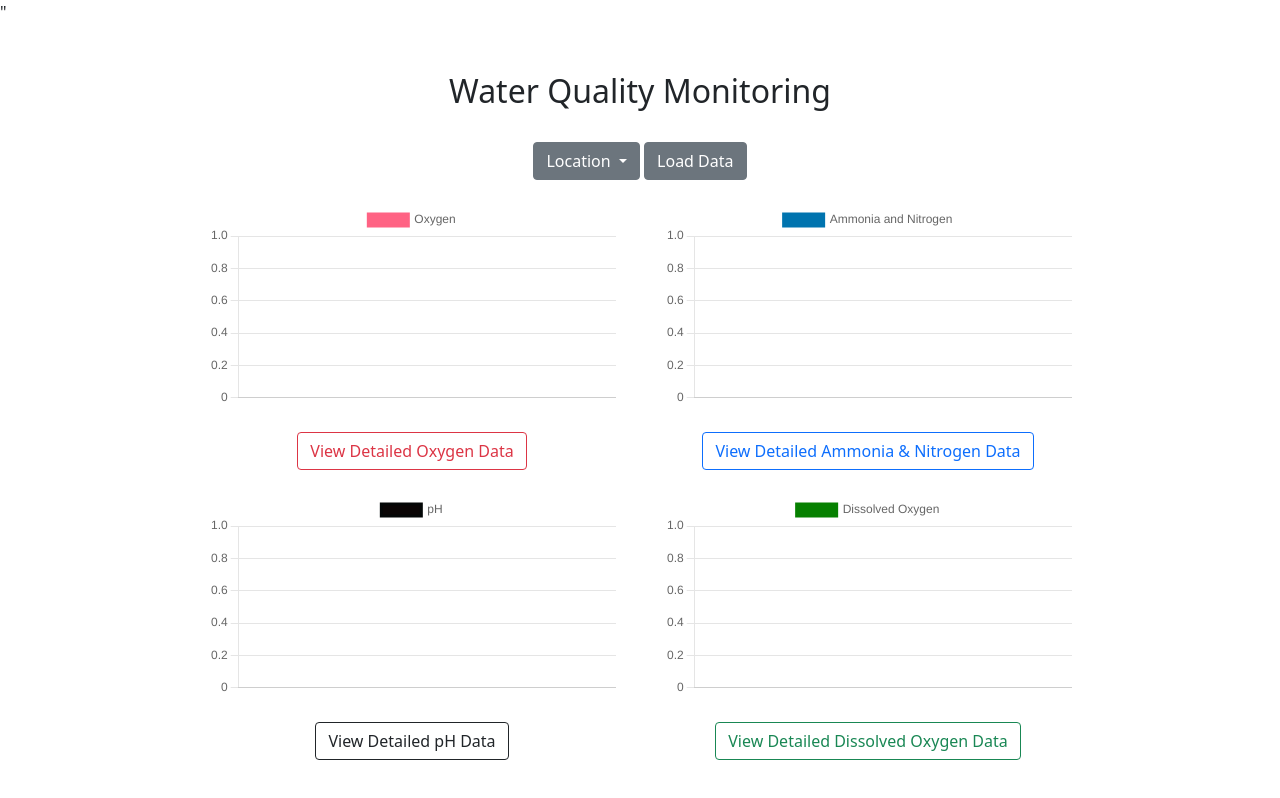
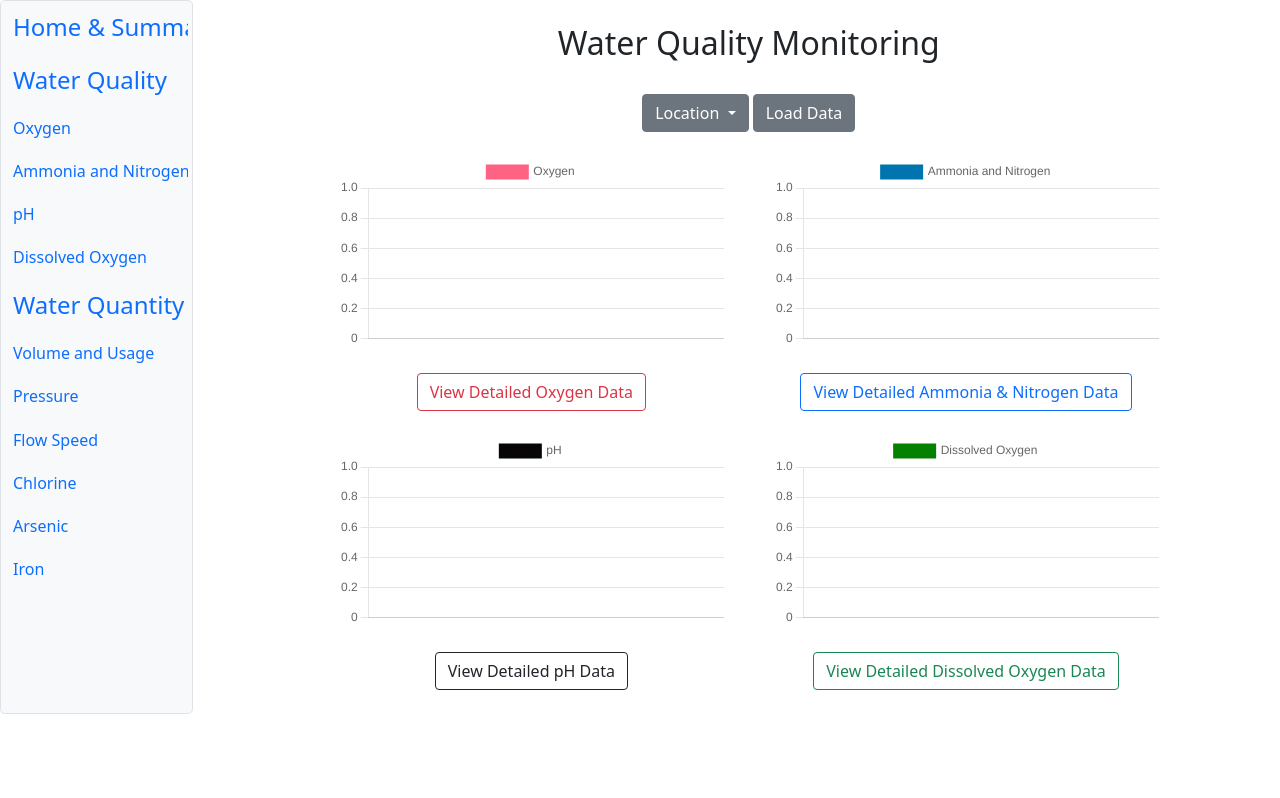
Before and after one commit to Namerlight/water-demo-test, a plain HTML site: page index.html in a window 1280 px wide. Drawn offline with nearby package versions, Linux system fonts and the light colour scheme; no server answers.

Commit message:
Added Navbar

```diff
--- a/index.html
+++ b/index.html
@@ -3,15 +3,109 @@
 <head>
     <meta charset="UTF-8">
     <meta name="viewport" content="width=device-width, initial-scale=1">
-    <script src="https://cdnjs.cloudflare.com/ajax/libs/Chart.js/3.5.1/chart.min.js"></script>"
+    <script src="https://cdnjs.cloudflare.com/ajax/libs/Chart.js/3.5.1/chart.min.js"></script>
     <link href="https://cdn.jsdelivr.net/npm/bootstrap@5.0.2/dist/css/bootstrap.min.css" rel="stylesheet">
-
     <title>Title</title>
 
 </head>
 
+<style>
+
+    main {
+        min-height: 80vh;
+    }
+
+    [class*='container'] {
+        border: 1px dashed #eee;
+        background-clip: content-box;
+    }
+
+    .row [class*='col'] {
+        background-clip: content-box;
+    }
+
+    .nav-item {
+        background-clip: content-box;
+    }
+</style>
+
 <body>
-    <div class="col-lg-9 mx-auto p-5 py-md-7 justify-content-center text-center">
+<div style="overflow: hidden">
+<div class="row flex-grow-sm-1 flex-grow-0">
+    <aside class="col-sm-2 flex-grow-sm-1 flex-shrink-2 flex-grow-0 sticky-top pb-sm-0 pb-2">
+        <div class="bg-light border rounded-3 p-1 h-100 sticky-top">
+            <ul class="nav nav-pills flex-sm-column flex-row mb-auto justify-content-between text-truncate">
+                <li class="nav-item">
+                    <a href="#" class="nav-link px-2 text-truncate">
+                        <span class="d-none d-sm-inline"><h4>Home & Summary</h4></span>
+                    </a>
+                </li>
+                <li>
+                    <a href="#" class="nav-link px-2 text-truncate">
+                        <span class="d-none d-sm-inline"><h4>Water Quality</h4></span>
+                    </a>
+                </li>
+                <li>
+                    <a href="#" class="nav-link px-2 text-truncate">
+                        <span class="d-none d-sm-inline"><h6>Oxygen</h6></span>
+                    </a>
+                </li>
+                <li>
+                    <a href="#" class="nav-link px-2 text-truncate">
+                        <span class="d-none d-sm-inline"><h6>Ammonia and Nitrogen</h6></span> </a>
+                </li>
+                <li>
+                    <a href="#" class="nav-link px-2 text-truncate">
+                        <span class="d-none d-sm-inline"><h6>pH</h6></span>
+                    </a>
+                </li>
+                <li>
+                    <a href="#" class="nav-link px-2 text-truncate">
+                        <span class="d-none d-sm-inline"><h6>Dissolved Oxygen</h6></span>
+                    </a>
+                </li>
+                <li>
+                    <a href="#" class="nav-link px-2 text-truncate">
+                        <span class="d-none d-sm-inline"><h4>Water Quantity</h4></span>
+                    </a>
+                </li>
+                <li>
+                    <a href="#" class="nav-link px-2 text-truncate">
+                        <span class="d-none d-sm-inline"><h6>Volume and Usage</h6></span>
+                    </a>
+                </li>
+                <li>
+                    <a href="#" class="nav-link px-2 text-truncate">
+                        <span class="d-none d-sm-inline"><h6>Pressure</h6></span>
+                    </a>
+                </li>
+                <li>
+                    <a href="#" class="nav-link px-2 text-truncate">
+                        <span class="d-none d-sm-inline"><h6>Flow Speed</h6></span>
+                    </a>
+                </li>
+                <li>
+                    <a href="#" class="nav-link px-2 text-truncate">
+                        <span class="d-none d-sm-inline"><h6>Chlorine</h6></span>
+                    </a>
+                </li>
+                <li>
+                    <a href="#" class="nav-link px-2 text-truncate">
+                        <span class="d-none d-sm-inline"><h6>Arsenic</h6></span>
+                    </a>
+                </li>
+                <li>
+                    <a href="#" class="nav-link px-2 text-truncate">
+                        <span class="d-none d-sm-inline"><h6>Iron</h6></span>
+                    </a>
+                </li>
+
+
+            </ul>
+        </div>
+    </aside>
+
+    <div class="col-lg-8 mx-auto p-4 py-md-6 justify-content-center text-center">
         <main>
             <h2>Water Quality Monitoring</h2>
             <br>
@@ -20,8 +114,6 @@
                     Location
                 </button>
                 <a type="button" class="btn btn-secondary" id="refresh">Load Data</a>
-
-
                 <div class="dropdown-menu" aria-labelledby="dropdownMenuButton">
                     <a class="dropdown-item" href="#">Dhaka</a>
                     <a class="dropdown-item" href="#">Gulshan</a>
@@ -79,7 +171,8 @@
         </main>
 
     </div>
-
+</div>
+</div>
 </body>
 </html>
 
--- a/js/index.js
+++ b/js/index.js
@@ -1,6 +1,15 @@
 console.log("Running");
 
 Chart.defaults.scale.ticks.beginAtZero = true;
+
+(function () {
+    'use strict'
+    var tooltipTriggerList = [].slice.call(document.querySelectorAll('[data-bs-toggle="tooltip"]'))
+    tooltipTriggerList.forEach(function (tooltipTriggerEl) {
+        new bootstrap.Tooltip(tooltipTriggerEl)
+    })
+})()
+
 
 // const url = "http://192.168.0.193/REST_test/api/post/read_last_100.php";
 const url = "https://water-initial-test.herokuapp.com/api/post/read_last_100.php";
```
